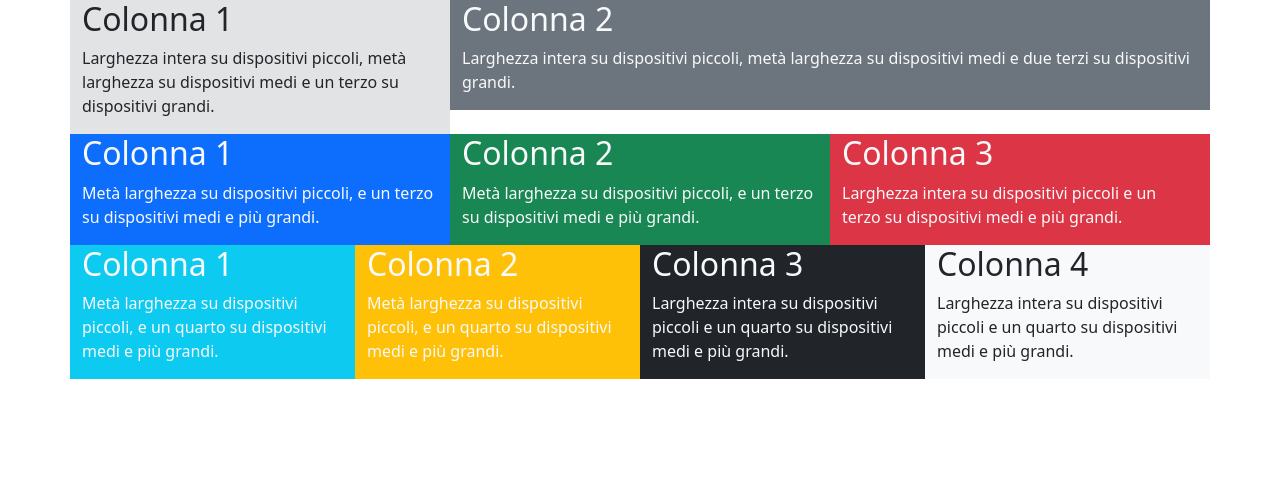
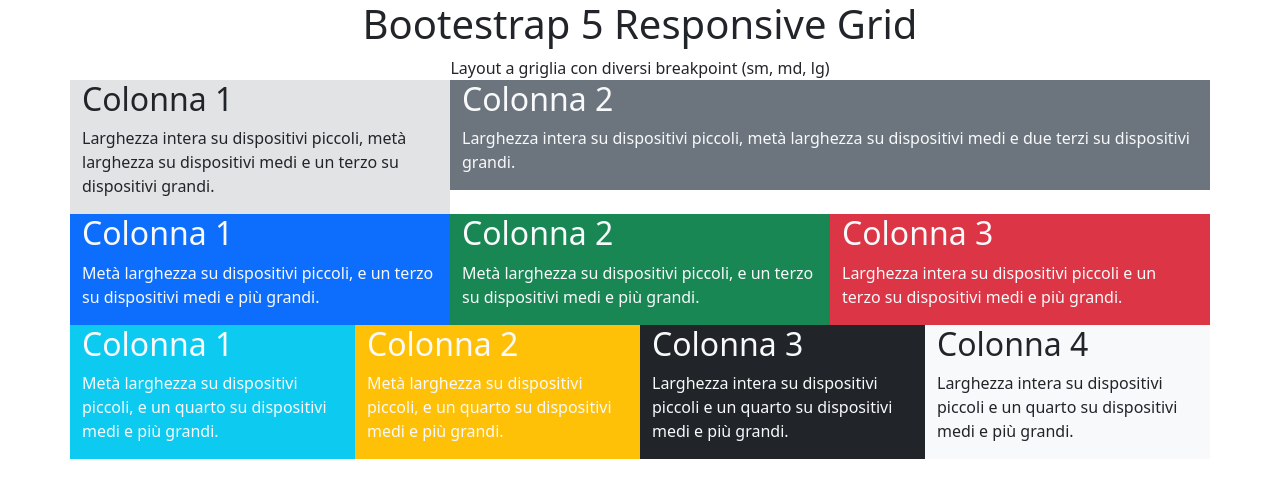
Before and after one commit to StefanoSalaa98/htmlcss-bootstrap-layout, a plain HTML site: page index.html in a window 1280 px wide. Drawn offline with nearby package versions, Linux system fonts and the light colour scheme.

Commit message:
Finalizza sezione titolo pagina

```diff
--- a/index.html
+++ b/index.html
@@ -9,6 +9,20 @@
     <title>Document</title>
 </head>
 <body>
+
+    <!-- Titolo pagina-->
+
+    <div class="container text-center">
+        <div class="row align-items-start">
+            <div class="col-12">
+                <h1>Bootestrap 5 Responsive Grid</h1>
+                <span>Layout a griglia con diversi breakpoint
+                    (sm, md, lg)
+                </span>
+            </div>
+        </div>
+    </div>
+
 
     <!-- Prima sezione-->
 
```
